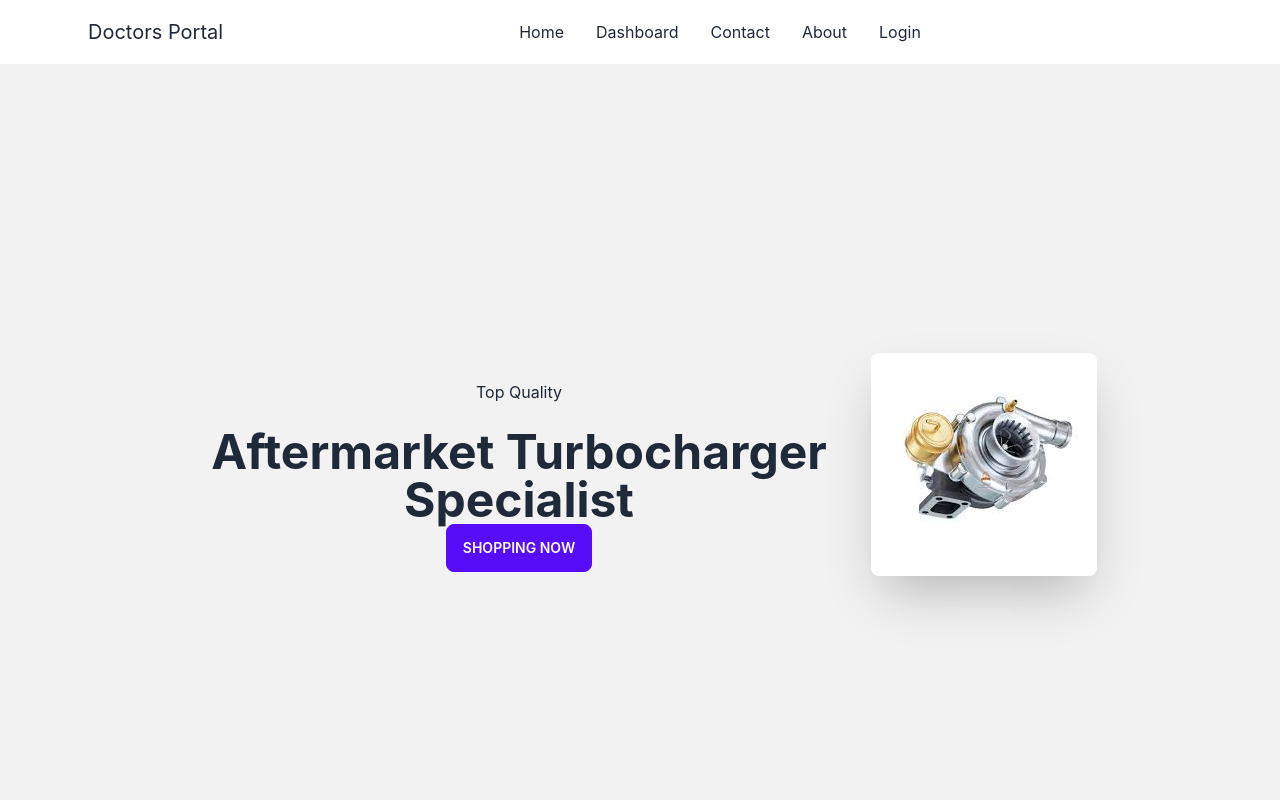
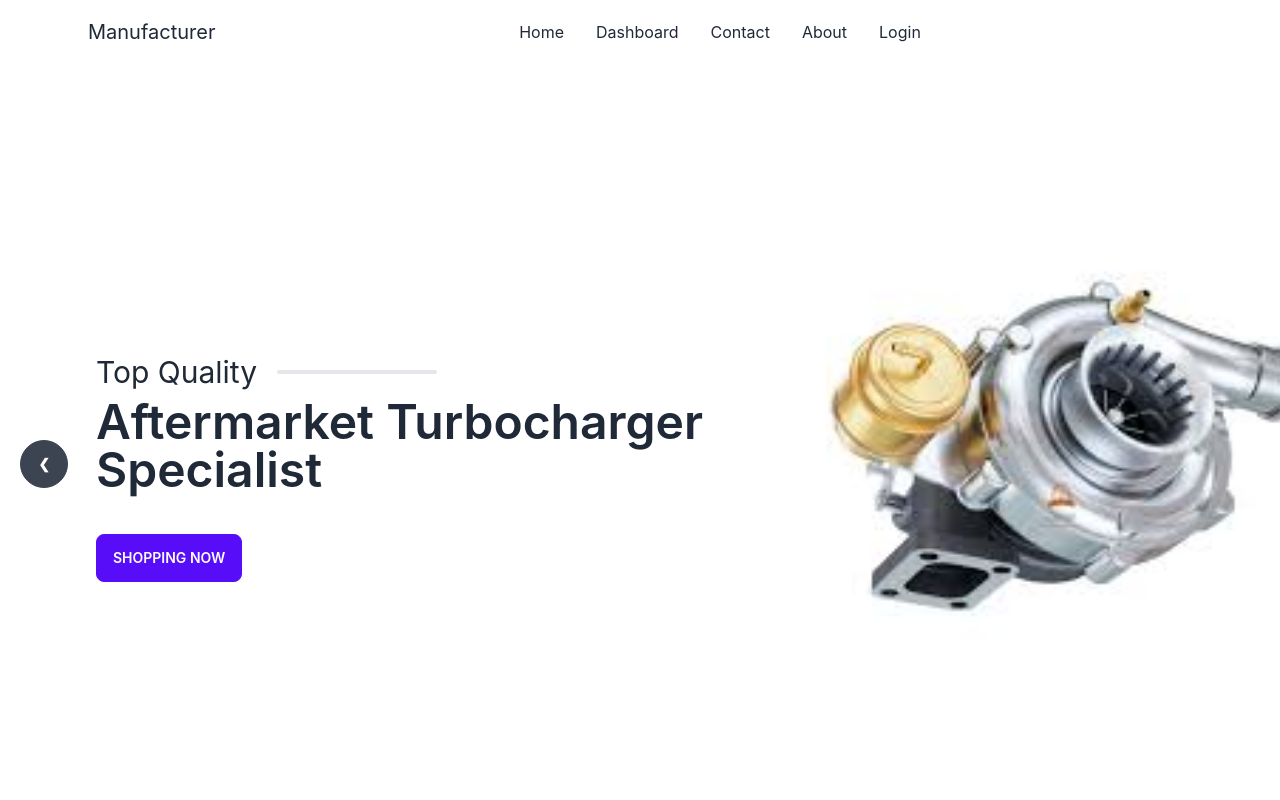
Before and after one commit to crescentpartha/Manufacturer, a React (Create React App) app in the folder manufacturer/: page / in a window 1280 px wide. Shown: the top 800 px of the page. Built offline with nearby package versions, Linux system fonts and the light colour scheme.

Commit message:
Banner section added

```diff
--- a/manufacturer/src/components/Home/Banner.js
+++ b/manufacturer/src/components/Home/Banner.js
@@ -1,16 +1,55 @@
 import React from 'react';
 import turbocharger from '../../images/Banner/turbo-charger.jpg';
+import engineoil from '../../images/Banner/engine-oil.jpg';
+import shockbrake from '../../images/Banner/shock-absorbers-&-brake.jpg';
 
 const Banner = () => {
     return (
         <div>
-            <div className="hero min-h-screen bg-base-200">
-                <div className="hero-content flex-col lg:flex-row-reverse">
-                    <img src={turbocharger} alt="Turbocharger" className="max-w-2xl rounded-lg shadow-2xl" />
-                    <div className='max-w-2xl'>
-                        <p className="py-6">Top Quality</p>
-                        <h1 className="text-5xl font-bold">Aftermarket Turbocharger Specialist</h1>
-                        <button className="btn btn-primary">Shopping Now</button>
+            <div className="carousel w-full min-h-screen">
+                <div id="slide1" className="carousel-item relative w-full card flex-col lg:flex-row-reverse px-24 items-center">
+                    <img src={turbocharger} alt="Turbocharger" className="w-full h-3/4 rounded-lg basis-9/12" />
+                    <div className='max-w-2xl basis-9/12 text-start'>
+                        <div className='flex flex-row flex-nowrap items-center gap-x-5 py-2'>
+                            <p className=" text-3xl">Top Quality</p>
+                            <hr className='h-1 w-40 border-0 bg-gray-200 rounded' />
+                        </div>
+                        <h1 className="text-5xl font-semibold">Aftermarket Turbocharger Specialist</h1>
+                        <button className="btn btn-primary mt-10">Shopping Now</button>
+                    </div>
+                    <div className="absolute flex justify-between transform -translate-y-1/2 left-5 right-5 top-1/2">
+                        <a href="#slide1" className="btn btn-circle">❮</a>
+                        <a href="#slide2" className="btn btn-circle">❯</a>
+                    </div>
+                </div>
+                <div id="slide1" className="carousel-item relative w-full card flex-col lg:flex-row-reverse px-24 items-center">
+                    <img src={shockbrake} alt="Shock Absorbers & Brake" className="w-full h-3/4 rounded-lg basis-9/12" />
+                    <div className='max-w-2xl basis-9/12 text-start'>
+                        <div className='flex flex-row flex-nowrap items-center gap-x-5 py-2'>
+                            <p className=" text-3xl">Height - Quality</p>
+                            <hr className='h-1 w-40 border-0 bg-gray-200 rounded' />
+                        </div>
+                        <h1 className="text-5xl font-semibold">The Parts Of Shock Absorbers & Brake Kit</h1>
+                        <button className="btn btn-primary mt-10">Shopping Now</button>
+                    </div>
+                    <div className="absolute flex justify-between transform -translate-y-1/2 left-5 right-5 top-1/2">
+                        <a href="#slide1" className="btn btn-circle">❮</a>
+                        <a href="#slide3" className="btn btn-circle">❯</a>
+                    </div>
+                </div>
+                <div id="slide1" className="carousel-item relative w-full card flex-col lg:flex-row-reverse px-24 items-center">
+                    <img src={engineoil} alt="Engine Oil" className="w-full h-3/4 rounded-lg basis-9/12" />
+                    <div className='max-w-2xl basis-9/12 text-start'>
+                        <div className='flex flex-row flex-nowrap items-center gap-x-5 py-2'>
+                            <p className=" text-3xl">Engine Oils</p>
+                            <hr className='h-1 w-40 border-0 bg-gray-200 rounded' />
+                        </div>
+                        <h1 className="text-5xl font-semibold">Top Quality Oil For Every Vehicle</h1>
+                        <button className="btn btn-primary mt-10">Shopping Now</button>
+                    </div>
+                    <div className="absolute flex justify-between transform -translate-y-1/2 left-5 right-5 top-1/2">
+                        <a href="#slide2" className="btn btn-circle">❮</a>
+                        <a href="#slide3" className="btn btn-circle">❯</a>
                     </div>
                 </div>
             </div>
--- a/manufacturer/src/components/Shared/Navbar.js
+++ b/manufacturer/src/components/Shared/Navbar.js
@@ -22,7 +22,7 @@ const Navbar = () => {
                         {menuItems}
                     </ul>
                 </div>
-                <Link to='/' className="normal-case text-xl">Doctors Portal</Link>
+                <Link to='/' className="normal-case text-xl">Manufacturer</Link>
             </div>
             <div className="navbar-center hidden lg:flex">
                 <ul className="menu menu-horizontal px-1">
```
